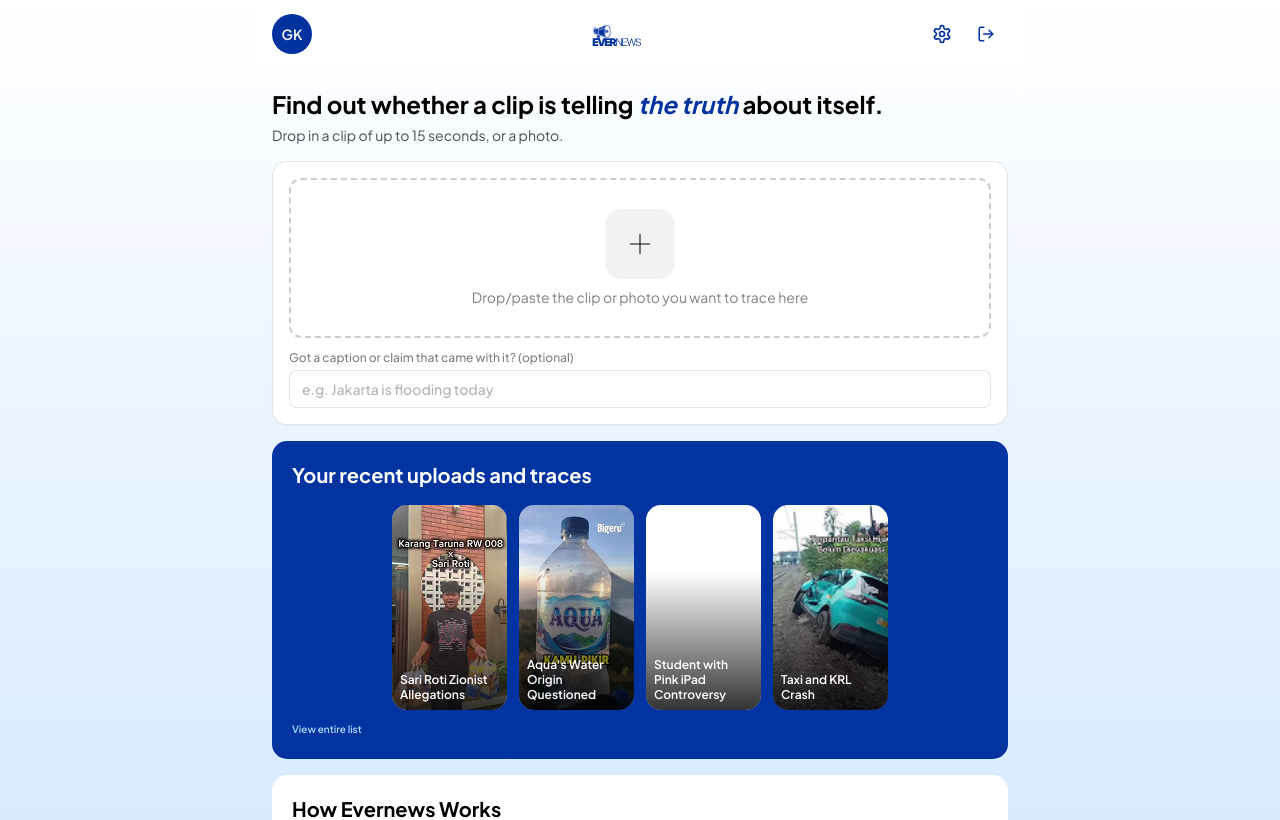
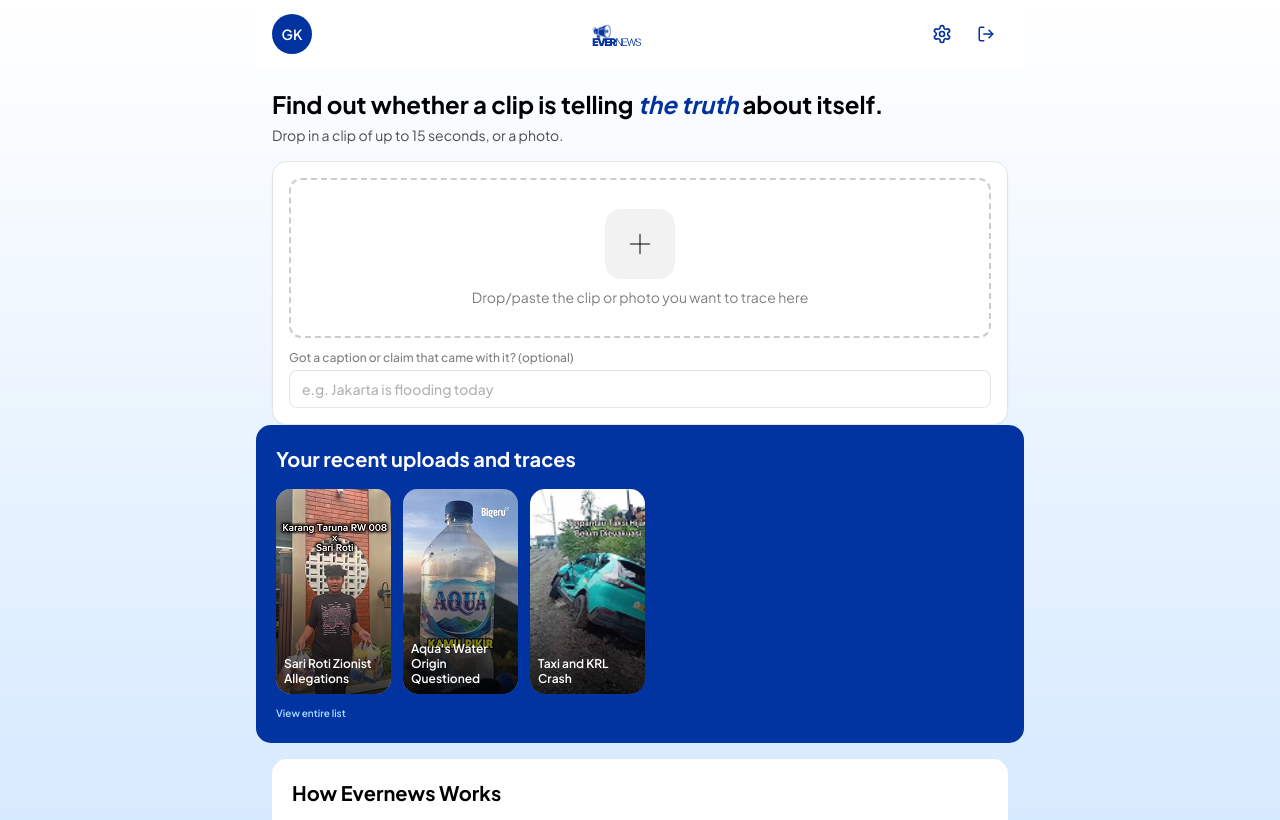
Before and after one commit to ShibainuID/evernews, a Next.js app in the folder frontend/: page / in a window 1280 px wide. Shown: the top 820 px of the page. Built offline with nearby package versions, Linux system fonts and the light colour scheme; no server answers.

Commit message:
feat: add confidence scores on api contract and remove one testcase

```diff
--- a/frontend/components/RecentUploads.tsx
+++ b/frontend/components/RecentUploads.tsx
@@ -3,15 +3,14 @@
 const RECENT = [
   { title: "Sari Roti Zionist Allegations", image: "/recent/sari-roti.jpg" },
   { title: "Aqua's Water Origin Questioned", image: "/recent/aqua-water.jpg" },
-  { title: "Student with Pink iPad Controversy", image: "/recent/pink-ipad.jpg" },
   { title: "Taxi and KRL Crash", image: "/recent/krl-crash.jpg" },
 ];
 
 export function RecentUploads() {
   return (
-    <section className="mx-4 mt-4 rounded-card bg-brand-panel p-5">
+    <section className="rounded-card bg-brand-panel p-5">
       <h2 className="text-xl font-bold text-white">Your recent uploads and traces</h2>
-      <div className="mt-4 flex justify-center gap-3 overflow-x-auto pb-1">
+      <div className="mt-4 flex gap-3 overflow-x-auto pb-1">
         {RECENT.map((item) => (
           <div key={item.title} className="relative h-[205px] w-[115px] shrink-0 overflow-hidden rounded-card">
             {/* eslint-disable-next-line @next/next/no-img-element */}
--- a/frontend/lib/api.ts
+++ b/frontend/lib/api.ts
@@ -47,6 +47,7 @@ export interface VerificationResult {
   verification_id: string;
   classification: ResultClassification;
   evidence_confidence: "low" | "medium" | "high";
+  confidence_score: number | null;
   source_context: SourceContext | null;
   comparison: ContextComparison;
   visual_match: VisualMatchLabel;
```
Also changed, not shown: frontend/public/recent/pink-ipad.jpg (deleted).
